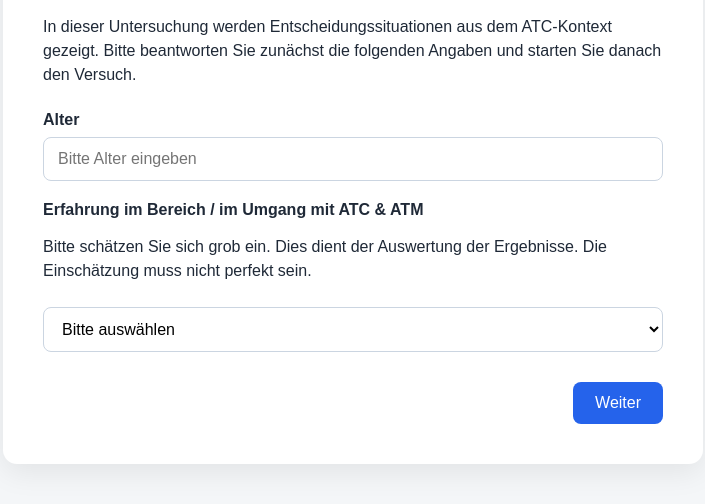
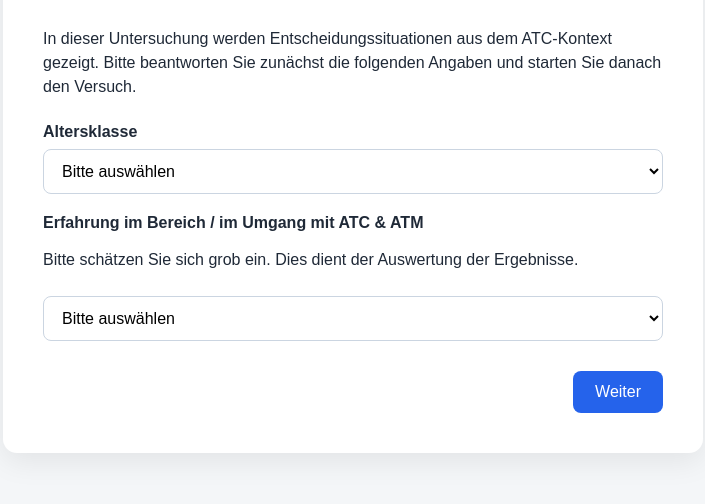
Before and after one commit to ericgrigoriu/ATCO_, a plain HTML site: page index.html in a window 1280 px wide. Shown: the part 248-752 px from the top of the page, without its empty margins (287-992 px from the left). Drawn offline with Linux system fonts and the light colour scheme.

Commit message:
Update index.html

```diff
--- a/index.html
+++ b/index.html
@@ -130,21 +130,21 @@
 
     <form id="startForm">
       <div class="form-group">
-        <label for="age">Alter</label>
-        <input
-          type="number"
-          id="age"
-          name="age"
-          min="16"
-          max="100"
-          required
-          placeholder="Bitte Alter eingeben"
-        />
+        <label for="age">Altersklasse</label>
+        <select id="age" name="age" required>
+          <option value="">Bitte auswählen</option>
+          <option value="20-">Bis 20 Jahre</option>
+          <option value="20-29">20-29 Jahre</option>
+          <option value="30-39">30-39 Jahre</option>
+          <option value="40-49">40-49 Jahre</option>
+          <option value="50-59">50-59 Jahre</option>
+          <option value="60+">60+ Jahre</option>
+        </select>
       </div>
 
       <div class="form-group">
         <label for="experience">Erfahrung im Bereich / im Umgang mit ATC & ATM</label>
-        <p class="subtitle">Bitte schätzen Sie sich grob ein. Dies dient der Auswertung der Ergebnisse. Die Einschätzung muss nicht perfekt sein.</p>
+        <p class="subtitle">Bitte schätzen Sie sich grob ein. Dies dient der Auswertung der Ergebnisse.</p>
         <select id="experience" name="experience" required>
           <option value="">Bitte auswählen</option>
           <option value="Keine">Keine Erfahrung</option>
```
